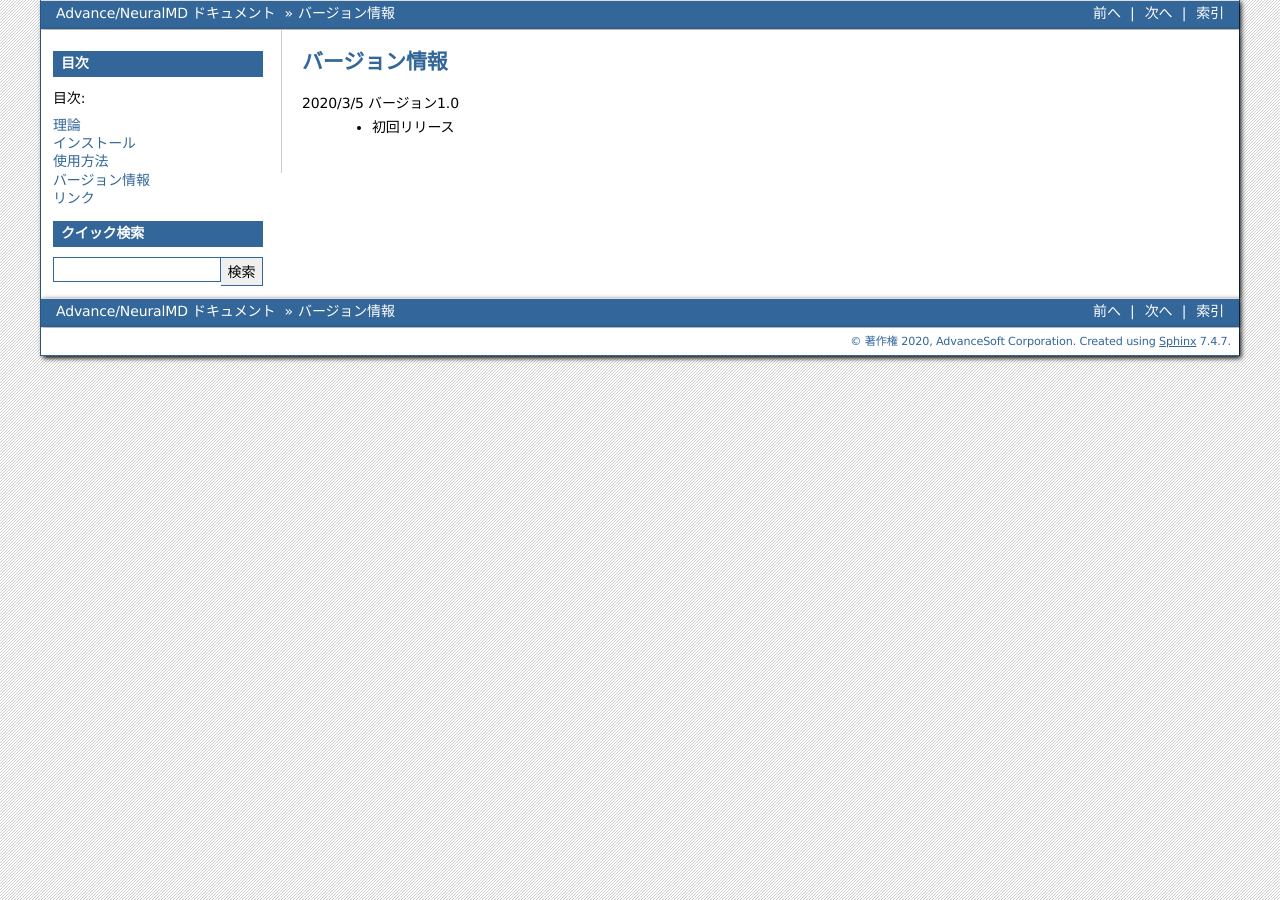
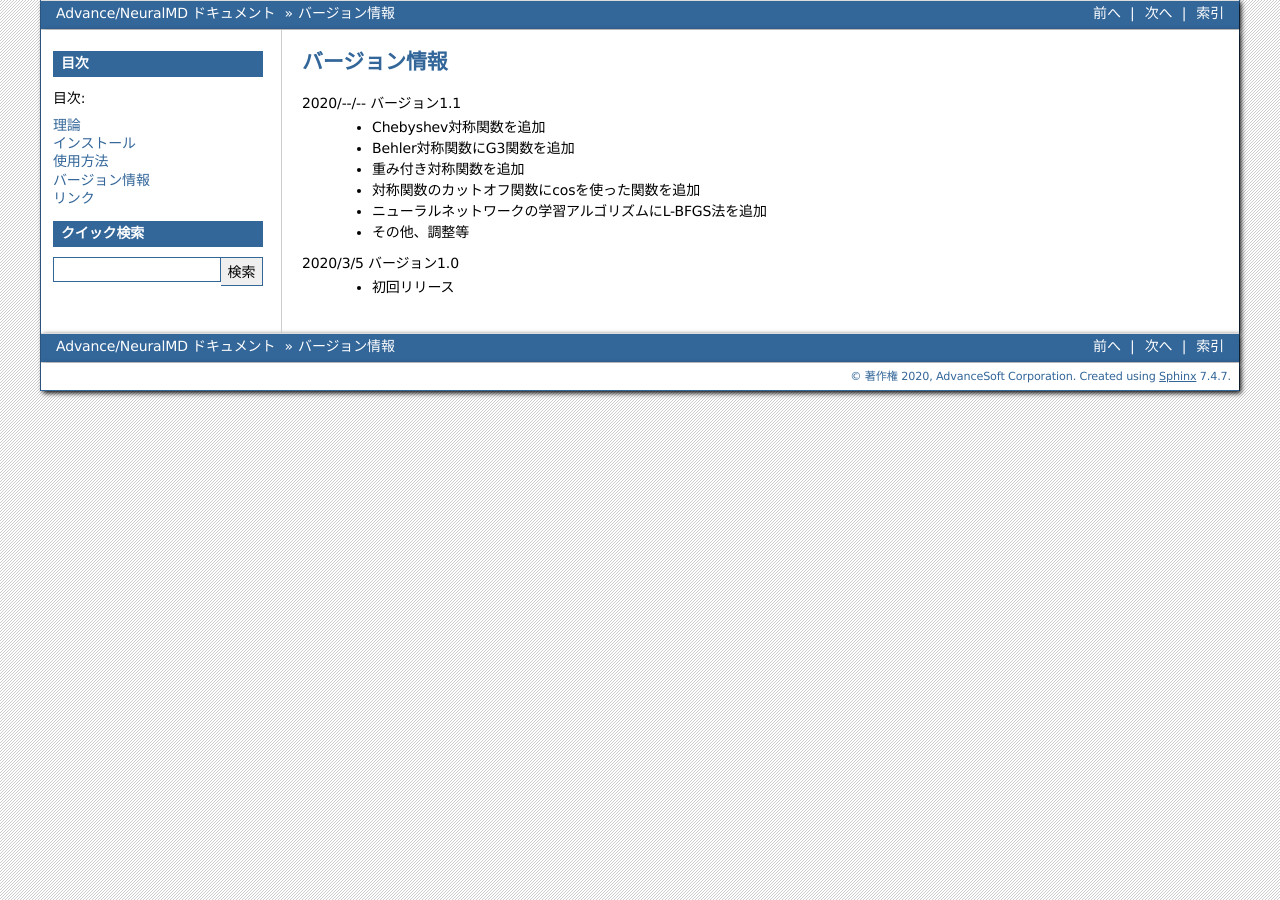
Before and after one commit to advancesoftcorp/neuralmd-doc, a Sphinx documentation site: the page built from docs/source/version.rst, in a window 1280 px wide. Built offline with Sphinx 7.4.7, drawn with Linux system fonts in a browser that asks for light colours; formulas are drawn with MathJax 3.

Commit message:
update version.rst

```diff
--- a/docs/source/version.rst
+++ b/docs/source/version.rst
@@ -4,5 +4,13 @@
 バージョン情報
 ==============
 
+2020/--/-- バージョン1.1
+ - Chebyshev対称関数を追加
+ - Behler対称関数にG3関数を追加
+ - 重み付き対称関数を追加
+ - 対称関数のカットオフ関数にcosを使った関数を追加
+ - ニューラルネットワークの学習アルゴリズムにL-BFGS法を追加
+ - その他、調整等
+
 2020/3/5 バージョン1.0
  - 初回リリース
```
